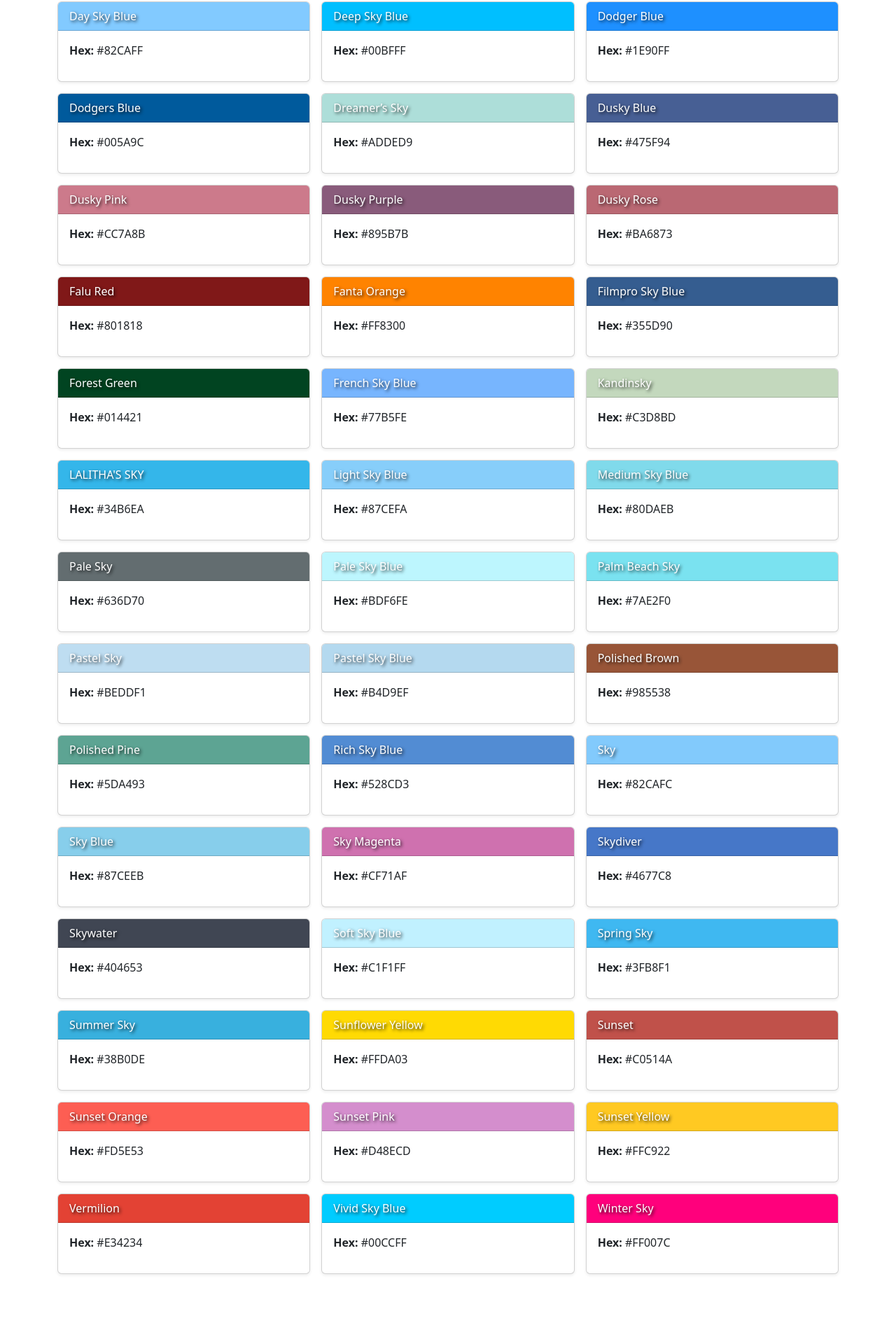
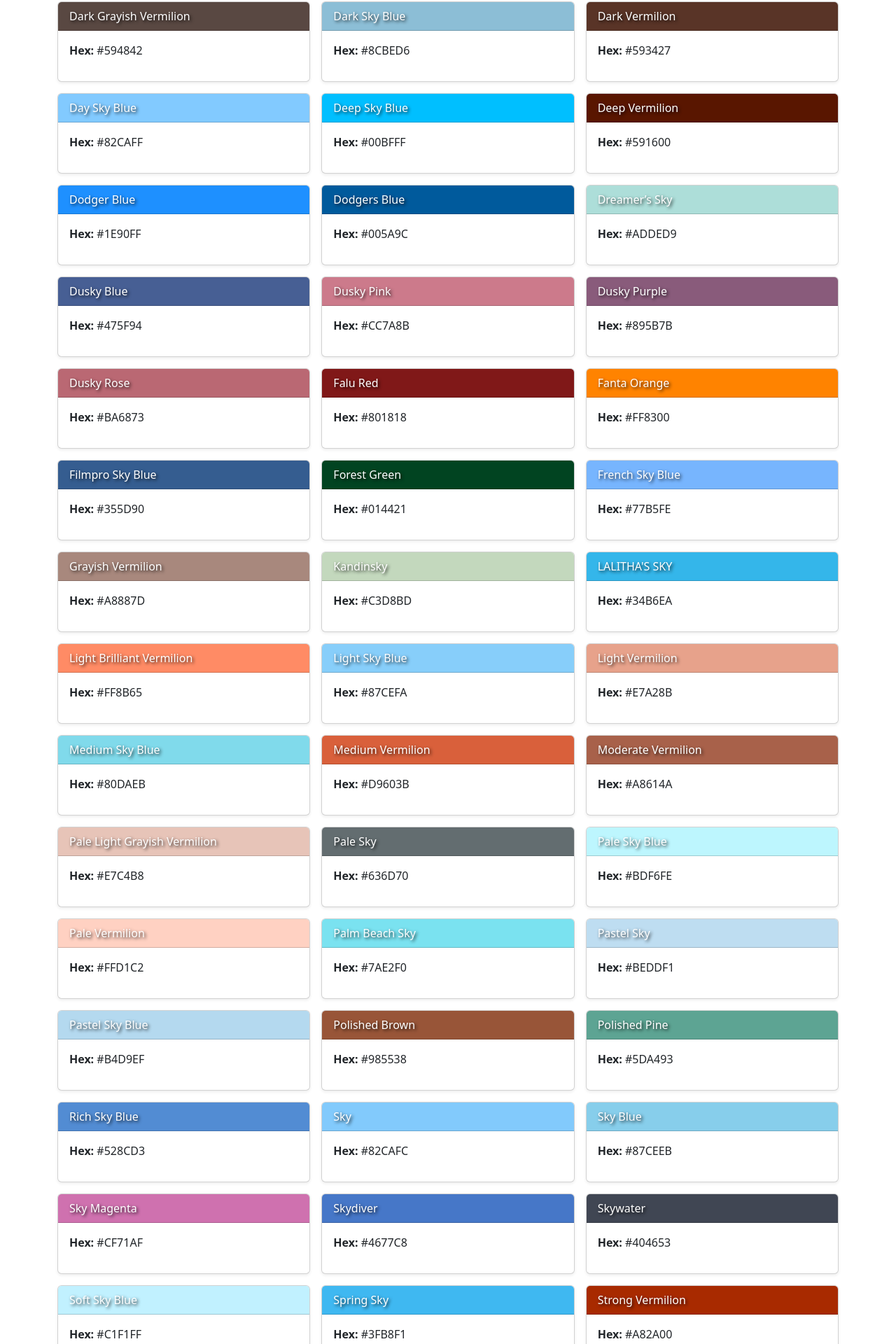
Before and after one commit to inBrackets/ColourGallery, an Angular app: page / in a window 1280 px wide. Shown: the part 269-2189 px from the top of the page at 70% size. Before the commit the page ends 2113 px from the top, so only its background shows below. Built offline with nearby package versions, Linux system fonts and the light colour scheme.

Commit message:
add vermilion colours

```diff
--- a/src/app/color-gallery/color-gallery.component.ts
+++ b/src/app/color-gallery/color-gallery.component.ts
@@ -31,10 +31,14 @@ export class ColorGalleryComponent {
 
 
     {title: 'Bright Sky Blue', hex: '#02CCFE', description: ''},
+    {title: 'Brilliant Vermilion', hex: '#E77751', description: ''},
     {title: 'Crimson Red', hex: '#990000', description: ''},
+    {title: 'Dark Grayish Vermilion', hex: '#594842', description: ''},
     {title: 'Dark Sky Blue', hex: '#8CBED6', description: ''},
+    {title: 'Dark Vermilion', hex: '#593427', description: ''},
     {title: 'Day Sky Blue', hex: '#82CAFF', description: ''},
     {title: 'Deep Sky Blue', hex: '#00BFFF', description: ''},
+    {title: 'Deep Vermilion', hex: '#591600', description: ''},
     {title: 'Dodger Blue', hex: '#1E90FF', description: ''},
     {title: 'Dodgers Blue', hex: '#005A9C', description: ''},
     {title: 'Dreamer’s Sky', hex: '#ADDED9', description: ''},
@@ -47,12 +51,19 @@ export class ColorGalleryComponent {
     {title: 'Filmpro Sky Blue', hex: '#355D90', description: ''},
     {title: 'Forest Green', hex: '#014421', description: ''},
     {title: 'French Sky Blue', hex: '#77B5FE', description: ''},
+    {title: 'Grayish Vermilion', hex: '#A8887D', description: ''},
     {title: 'Kandinsky', hex: '#C3D8BD', description: ''},
     {title: 'LALITHA\'S SKY', hex: '#34B6EA', description: ''},
+    {title: 'Light Brilliant Vermilion', hex: '#FF8B65', description: ''},
     {title: 'Light Sky Blue', hex: '#87CEFA', description: ''},
+    {title: 'Light Vermilion', hex: '#E7A28B', description: ''},
     {title: 'Medium Sky Blue', hex: '#80DAEB', description: ''},
+    {title: 'Medium Vermilion', hex: '#D9603B', description: ''},
+    {title: 'Moderate Vermilion', hex: '#A8614A', description: ''},
+    {title: 'Pale Light Grayish Vermilion', hex: '#E7C4B8', description: ''},
     {title: 'Pale Sky', hex: '#636D70', description: ''},
     {title: 'Pale Sky Blue', hex: '#BDF6FE', description: ''},
+    {title: 'Pale Vermilion', hex: '#FFD1C2', description: ''},
     {title: 'Palm Beach Sky', hex: '#7AE2F0', description: ''},
     {title: 'Pastel Sky', hex: '#BEDDF1', description: ''},
     {title: 'Pastel Sky Blue', hex: '#B4D9EF', description: ''},
@@ -66,6 +77,7 @@ export class ColorGalleryComponent {
     {title: 'Skywater', hex: '#404653', description: ''},
     {title: 'Soft Sky Blue', hex: '#C1F1FF', description: ''},
     {title: 'Spring Sky', hex: '#3FB8F1', description: ''},
+    {title: 'Strong Vermilion', hex: '#A82A00', description: ''},
     {title: 'Summer Sky', hex: '#38B0DE', description: ''},
     {title: 'Sunflower Yellow', hex: '#FFDA03', description: ''},
     {title: 'Sunset', hex: '#C0514A', description: ''},
@@ -73,7 +85,10 @@ export class ColorGalleryComponent {
     {title: 'Sunset Pink', hex: '#D48ECD', description: ''},
     {title: 'Sunset Yellow', hex: '#FFC922', description: ''},
     {title: 'Vermilion', hex: '#E34234', description: ''},
+    {title: 'Very Light Vermilion', hex: '#FFB69E', description: ''},
+    {title: 'Very Pale Vermilion', hex: '#FFE9E2', description: ''},
     {title: 'Vivid Sky Blue', hex: '#00CCFF', description: ''},
+    {title: 'Vivid Vermilion', hex: '#E56024', description: ''},
     {title: 'Winter Sky', hex: '#FF007C', description: ''},
 
   ];
```
